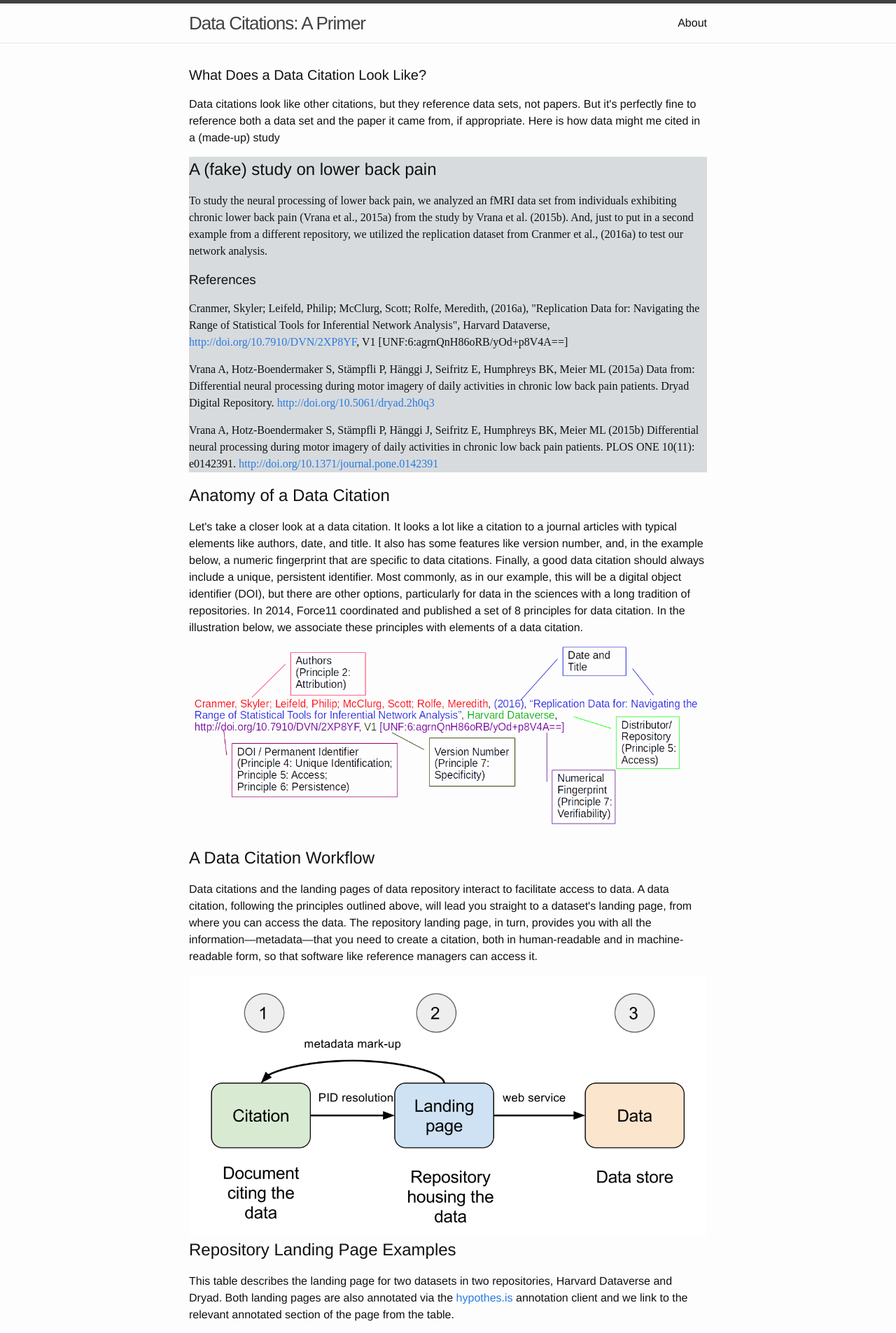
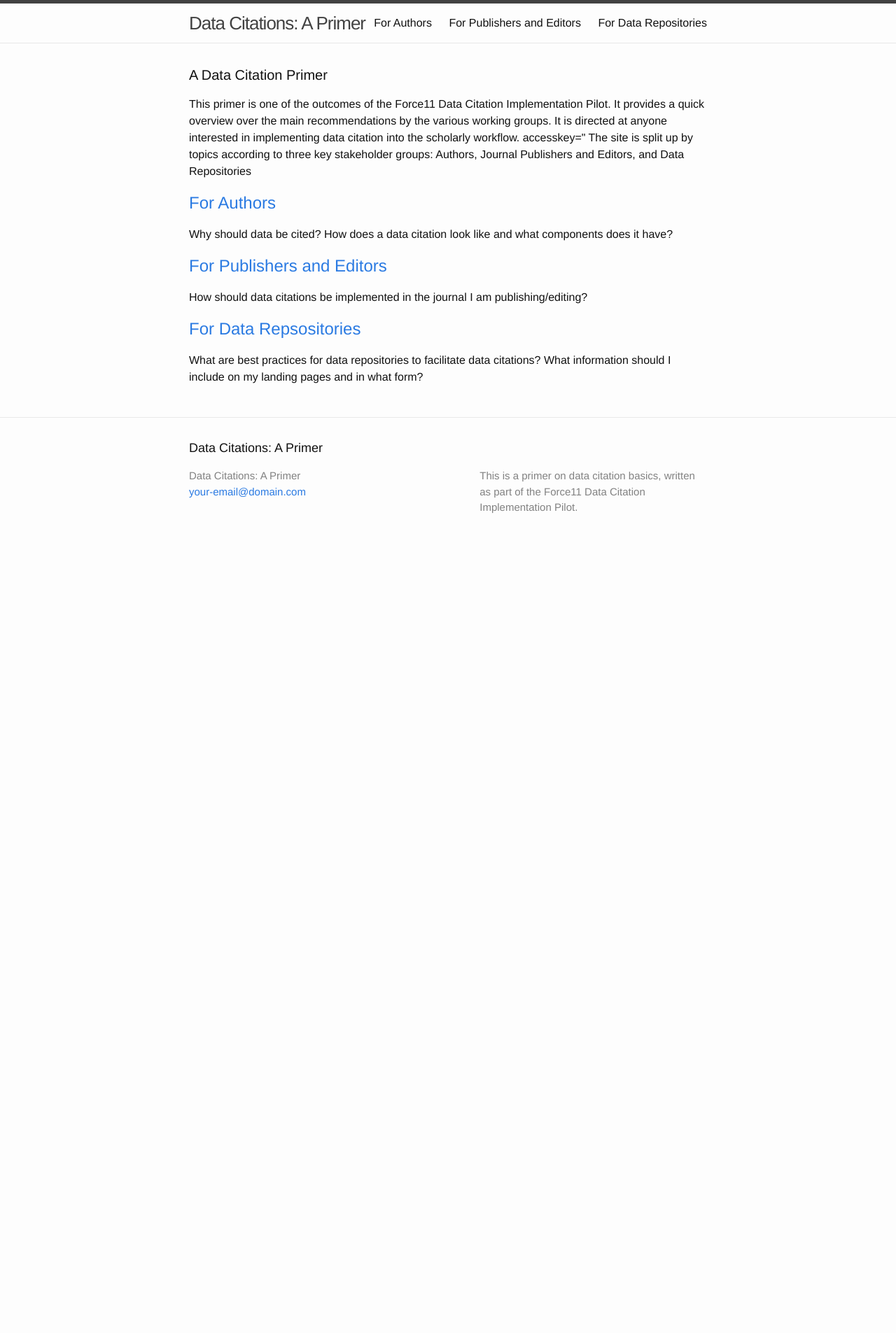
Before and after one commit to force11/data-citation-primer, a Jekyll site: the page built from index.html, in a window 1280 px wide. Shown: the top 1905 px of the page at 70% size. Built offline with Jekyll 4.4.1, drawn with Linux system fonts in a browser that asks for light colours; after the commit the page ends 900 px from its top, so only the background shows below that; some of the changed text lies outside the part shown.

Commit message:
Update site&add structure

```diff
--- a/index.html
+++ b/index.html
@@ -4,56 +4,15 @@ layout: default
 
 <div class="home">
 
-  <h1 class="page-heading">What Does a Data Citation Look Like?</h1>
+  <h1 class="page-heading">A Data Citation Primer</h1>
 
-<p>Data citations look like other citations, but they reference data sets, not papers. But it's perfectly fine to reference both a data set and the paper it came from, if appropriate. Here is how data might me cited in a (made-up) study</p>
-<div style="background: #d7dbdd">
-<h2>A (fake) study on lower back pain</h2>
-<p style="font-family: serif">To study the neural processing of lower back pain, we analyzed an fMRI data set from individuals exhibiting chronic lower back pain (Vrana et al., 2015a) from the study by Vrana et al. (2015b).  And, just to put in a second example from a different repository, we utilized the replication dataset from Cranmer et al., (2016a) to test our network analysis.</p>
+<p>This primer is one of the outcomes of the Force11 Data Citation Implementation Pilot. It provides a quick overview over the main recommendations by the various working groups. It is directed at anyone interested in implementing data citation into the scholarly workflow. accesskey="
+The site is split up by topics according to three key stakeholder groups: Authors, Journal Publishers and Editors, and Data Repositories</p>
 
-<h3>References</h3>
-<p style="font-family: serif">Cranmer, Skyler; Leifeld, Philip; McClurg, Scott; Rolfe, Meredith, (2016a), "Replication Data for: Navigating the Range of Statistical Tools for Inferential Network Analysis", Harvard Dataverse, <a href="http://doi.org/10.7910/DVN/2XP8YF">http://doi.org/10.7910/DVN/2XP8YF</a>, V1 [UNF:6:agrnQnH86oRB/yOd+p8V4A==]</p>
-<p style="font-family: serif">Vrana A, Hotz-Boendermaker S, Stämpfli P, Hänggi J, Seifritz E, Humphreys BK, Meier ML (2015a) Data from: Differential neural processing during motor imagery of daily activities in chronic low back pain patients. Dryad Digital Repository. <a href="http://doi.org/10.5061/dryad.2h0q3">http://doi.org/10.5061/dryad.2h0q3</a></p>
-<p style="font-family: serif">Vrana A, Hotz-Boendermaker S, Stämpfli P, Hänggi J, Seifritz E, Humphreys BK, Meier ML (2015b) Differential neural processing during motor imagery of daily activities in chronic low back pain patients. PLOS ONE 10(11): e0142391. <a href="http://doi.org/10.1371/journal.pone.0142391">http://doi.org/10.1371/journal.pone.0142391</a></p></div>
-
+<h2><a href="{{ site.github.url }}/authors/">For Authors</a></h2>
+<p>Why should data be cited? How does a data citation look like and what components does it have?</p>
+<h2><a href="{{ site.github.url }}/publishers-editors/">For Publishers and Editors</a></h2>
+<p>How should data citations be implemented in the journal I am publishing/editing?</p>
+<h2><a href="{{ site.github.url }}/repositories/">For Data Repsositories</a></h2>
+<p>What are best practices for data repositories to facilitate data citations? What information should I include on my landing pages and in what form?</p>
 </div>
-<div>
-<h2>Anatomy of a Data Citation</h2>
-<p>Let's take a closer look at a data citation. It looks a lot like a citation to a journal articles with typical elements like authors, date, and title. It also has some features like version number, and, in the example below, a numeric fingerprint that are specific to data citations. Finally, a good data citation should always include a unique, persistent identifier. Most commonly, as in our example, this will be a digital object identifier (DOI), but there are other options, particularly for data in the sciences with a long tradition of repositories. In 2014, Force11 coordinated and published a set of 8 principles for data citation. In the illustration below, we associate these principles with elements of a data citation.</p>
-<img src="{{ site.github.url }}/images/anatomy-data-citation.png" alt="Anatomy of a Data Citation" style="width:1153px">
-</div>
-<div>
-<h2>A Data Citation Workflow</h2>
-<p>Data citations and the landing pages of data repository interact to facilitate access to data. A data citation, following the principles outlined above, will lead you straight to a dataset's landing page, from where you can access the data. The repository landing page, in turn, provides you with all the information&mdash;metadata&mdash;that you need to create a citation, both in human-readable and in machine-readable form, so that software like reference managers can access it.</p>
-<img src="{{ site.github.url }}/images/data-workflow.png" alt="Data Citation Workflow" style="width:1142px">
-</div>
-<div>
-<h2>Repository Landing Page Examples</h2>
-<p>This table describes the landing page for two datasets in two repositories, Harvard Dataverse and Dryad. Both landing pages are also annotated via the <a href="http://hypothes.is">hypothes.is</a> annotation client and we link to the relevant annotated section of the page from the table.
-
- <style type="text/css">
-	table.tableizer-table {
-		font-size: 12px;
-		border: 1px solid #CCC;
-		font-family: Arial, Helvetica, sans-serif;
-	}
-	.tableizer-table td {
-		padding: 4px;
-		margin: 3px;
-		border: 1px solid #CCC;
-	}
-	.tableizer-table th {
-		background-color: #104E8B;
-		color: #FFF;
-		font-weight: bold;
-	}
-</style>
-<table class="tableizer-table">
-<thead><tr class="tableizer-firstrow"><th>Element</th><th>Vrana et al. 2015&mdash;Dryad</th><th>Dryad Tag</th><th>Cranmer et al. 2016&mdash;Dataverse</th><th>Dataverse Tag</th></tr></thead><tbody>
- <tr><td>Title (?)</td><td><a href="https://via.hypothes.is/http://datadryad.org/resource/doi:10.5061/dryad.2h0q3">Raw fMRI data of controls and patients</a></td><td>Title</td><td>Replication Data for: Navigating the Range of Statistical Tools for Inferential Network Analysis</td><td>Title</td></tr>
- <tr><td>Description (?)</td><td><a href="https://hyp.is/AVSbR6ptFtPwhMO7Dk0V/datadryad.org/resource/doi:10.5061/dryad.2h0q3">Raw fMRI data of 14 healthy controls (HC) and 15 chronic low back pain patients (CLBP). Subject had to perform a motor imagery (MI) task during scanning session.</a></td><td>Description</td><td>The last decade has seen substantial advances in statistical techniques for the analysis of network data, and a major increase in the frequency with which these tools are used...</td><td>Description</td></tr>
- <tr><td>Dataset identifier</td><td><a href="https://hyp.is/AVSbSyHKFtPwhMO7Dk04/datadryad.org/resource/doi:10.5061/dryad.2h0q3">http://dx.doi.org/10.5061/dryad.2h0q3</a<</td><td>DOI</td><td>doi:10.7910/DVN/2XP8YF</td><td>Dataset Persistent ID</td></tr>
- <tr><td>Creator (?)</td><td><a href="https://hyp.is/AVSbURUKFtPwhMO7Dk1b/datadryad.org/resource/doi:10.5061/dryad.2h0q3?show=full">Vrana, Andrea</a></td><td>dc.contributor.author</td><td>"Cranmer, Skyler (The Ohio State University)<br>Leifeld, Philip (University of Glasgow) <br>McClurg, Scott (Southern Illinois University) <br>Rolfe, Meredith (UMass Amherst) "</td><td>Author</td></tr>
-</tbody></table>
-
-</div>
```
Also changed, not shown: about.md (deleted, +0 -15 lines), authors.html (added, +27 -0 lines), publishers-editors.html (added, +12 -0 lines), repositories.html (added, +45 -0 lines).
